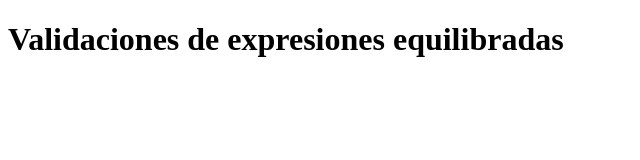
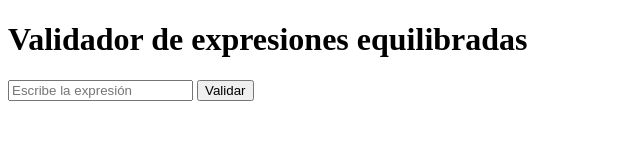
Before and after one commit to Jefersonlopezr/Validador-de-expresiones-equilibradas, a plain HTML site: page index.html in a window 1280 px wide. Shown: the whole page, without its empty margins (0-640 px from the left). Drawn offline with Linux system fonts and the light colour scheme.

Commit message:
feat: :art: Create button for receive expressiones

```diff
--- a/index.html
+++ b/index.html
@@ -1,13 +1,15 @@
-<!DOCTYPE html>
-<html lang="en">
+<!DOCTYPE html >
+<html lang="es"></html>
 <head>
-    <meta charset="UTF-8">
-    <meta name="viewport" content="width=device-width, initial-scale=1.0">
-    <title>Validaciones de expresiones equilibradas</title>
+    <meta charset="UTF-8"></meta>
+    <title>Validador de expresiones equilibradas</title>
+</head>
+<body></body>
+    <h1>Validador de expresiones equilibradas</h1>
+    <input type="text" id="expresion" placeholder="Escribe la expresión"></input>
+    <button onclick="validarExpresion()">Validar</button>
+    <p id="resultado"></p>
 
-</head>
-<body>
-    <h1> Validaciones de expresiones equilibradas</h1>
-    <script src="./validaciones.js"> </script>
-</body>
-</html>
+<script src="./validaciones.js"> </script>
+</body >
+</html >
```
